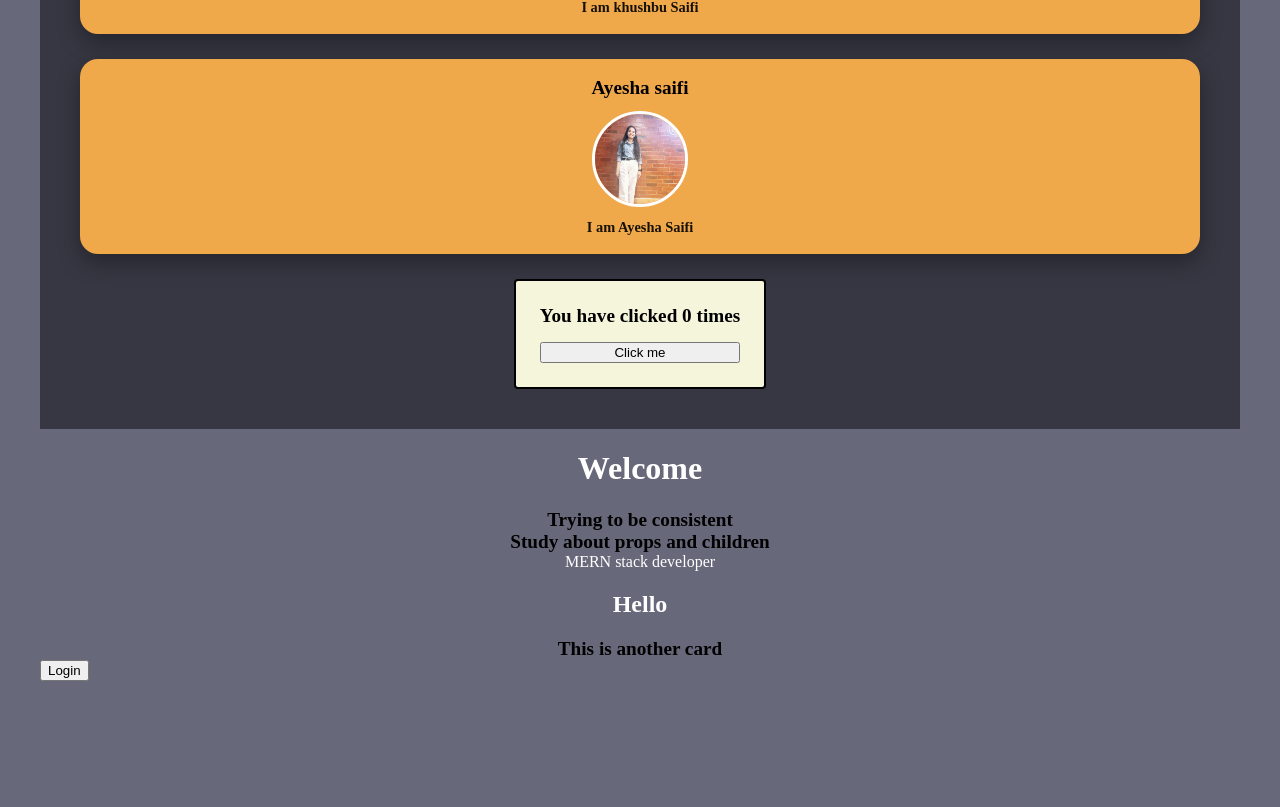
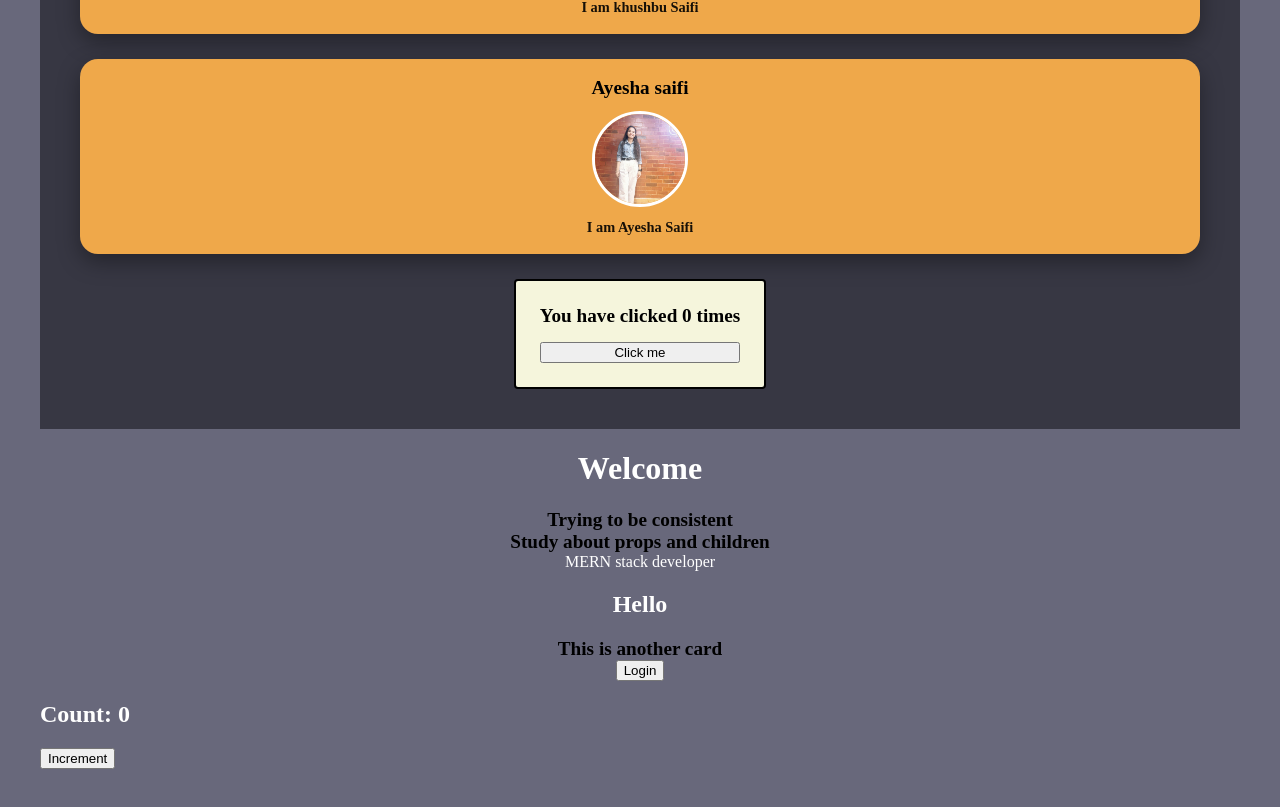
Before and after one commit to Khushbusaifi012/MERN-stack, a React (Vite) app in the folder websites/React/IntroReact/react-project-one/: page / in a window 1280 px wide. Shown: the part 461-1268 px from the top of the page. Before the commit the page ends 1182 px from the top, so only its background shows below. Built offline with nearby package versions, Linux system fonts and the light colour scheme.

Commit message:
Learned about useState and useEffect hooks

```diff
--- a/websites/React/IntroReact/react-project-one/src/App.css
+++ b/websites/React/IntroReact/react-project-one/src/App.css
@@ -7,3 +7,8 @@
   background-color: rgb(55, 55, 67);
   min-height: 10vh;
 }
+
+.button{
+  text-align: center;
+  text-decoration-color: black;
+}
--- a/websites/React/IntroReact/react-project-one/src/App.jsx
+++ b/websites/React/IntroReact/react-project-one/src/App.jsx
@@ -4,12 +4,18 @@ import './App.css'
 import UserCard from './components/UserCard'
 import Counter from './components/Counter'
 import Card from './components/Card'
-import { useState } from 'react'
+import { useEffect, useState } from 'react'
 import Logutbutton from './components/Logutbutton'
 import Loginbutton from './components/Loginbutton'
+import TimerComponent from './components/TimerComponent'
 
 function App() {
   const[isLoggedIn,setLoggedIn]=useState(false);   //set according to buttons
+
+  useEffect(() =>{
+    alert("I will run on each render")
+
+})
 
   // if(isLoggedIn){
   //   return(
@@ -45,9 +51,13 @@ function App() {
       <Card/>
     </div>
 
-    <div>
+    <div className='button'>
       {isLoggedIn ? <Logutbutton/> : <Loginbutton/>}
     </div>
+
+{/* <div>
+    <TimerComponent/>
+    </div> */}
     </>
   )
 }
--- /dev/null
+++ b/websites/React/IntroReact/react-project-one/src/components/LoggerComponent.jsx
@@ -0,0 +1,19 @@
+import React,{useState,useEffect} from 'react';
+
+function LoggerComponent () {
+    const[count,setCount]=useState(0);
+
+    useEffect(() => {
+        console.log("Component rendered or count changed : ",count);
+
+    });
+
+  return (
+    <div>
+        <h2>Count: {count}</h2>
+        <button onClick={() => setCount(count+1)}>Increment</button>
+    </div>
+  )
+}
+
+export default LoggerComponent
--- /dev/null
+++ b/websites/React/IntroReact/react-project-one/src/components/TimerComponent.jsx
@@ -0,0 +1,25 @@
+import React,{useState,useEffect} from 'react';
+
+function TimerComponent(){
+    const[seconds,setSeconds]=useState(0);
+
+    useEffect(() => {
+        const intervalId=setInterval(() =>{
+            console.log("setInterval executed");
+            setSeconds(prevSeconds=>prevSeconds+1);
+        },1000);
+
+        return()=>{
+            console.log("Time to stop");
+            clearInterval(intervalId);
+        };
+    },[]);
+
+    return(
+        <div>
+            <h1>Seconds:{seconds}</h1>
+        </div>
+    );
+}
+
+export default TimerComponent;
--- a/websites/React/IntroReact/react-project-one/src/main.jsx
+++ b/websites/React/IntroReact/react-project-one/src/main.jsx
@@ -3,9 +3,14 @@ import { createRoot } from 'react-dom/client'
 import './index.css'
 import App from './App.jsx'
 import Navbar from './components/Navbar.jsx'
+import LoggerComponent from './components/LoggerComponent.jsx'
+import TimerComponent from './components/TimerComponent.jsx'
+
 
 createRoot(document.getElementById('root')).render(
   <StrictMode>
     <App />
+    <LoggerComponent/>
+    {/* <TimerComponent/> */}
   </StrictMode>,
 )
```
